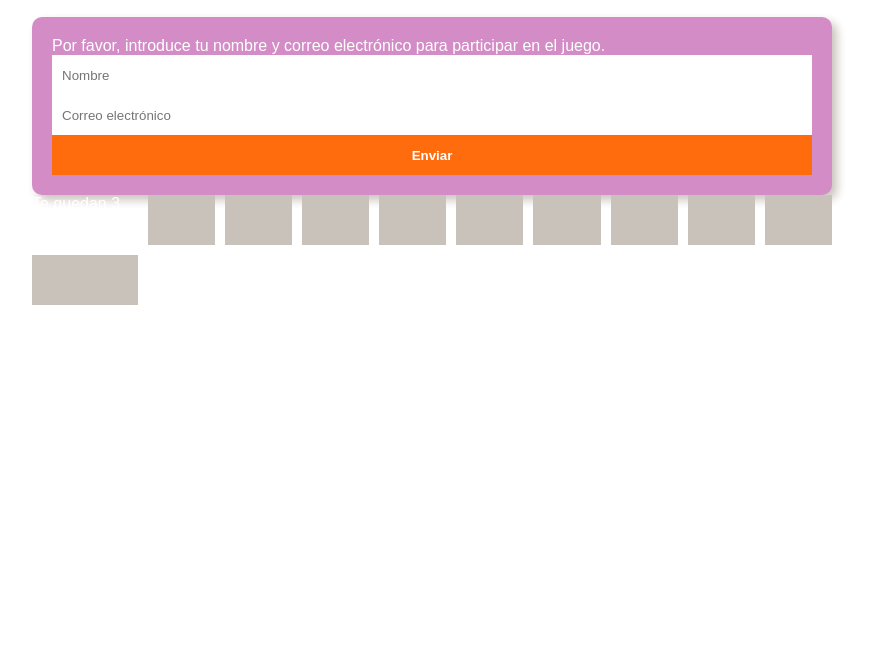
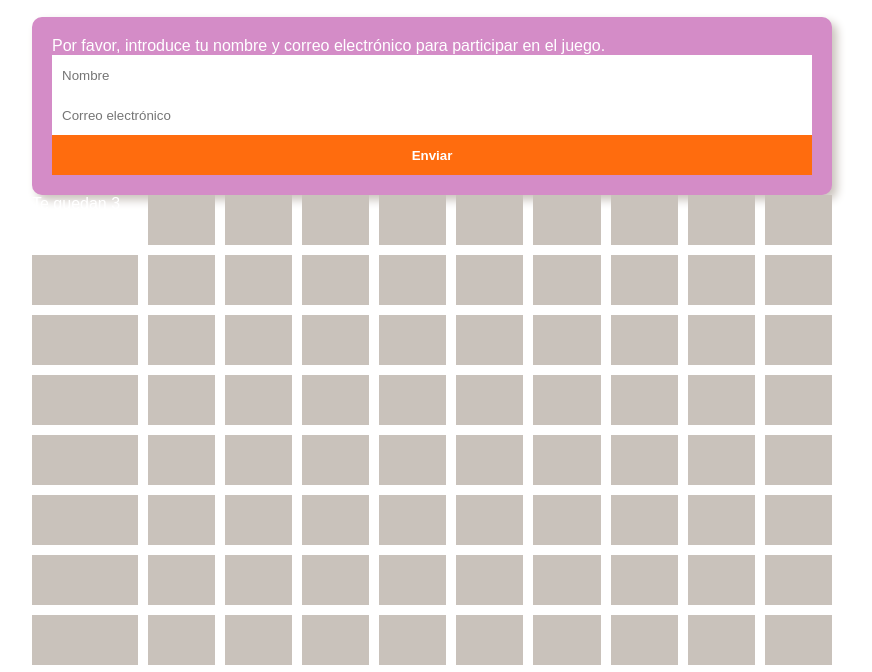
Before and after one commit to amp0410/intento-7, a plain HTML site: page index.html in a window 1280 px wide. Shown: the part 116-788 px from the top of the page, without its empty margins (208-1080 px from the left). Drawn offline with Linux system fonts and the light colour scheme.

Commit message:
Update index.html

```diff
--- a/index.html
+++ b/index.html
@@ -33,6 +33,115 @@
     </div>
     <div class="grid" hidden>
       <p id="counter">Te quedan 3 oportunidades.</p>
+
+      <div class="row">
+        <div class="cell"></div>
+        <div class="cell"></div>
+        <div class="cell"></div>
+        <div class="cell"></div>
+        <div class="cell"></div>
+        <div class="cell"></div>
+        <div class="cell"></div>
+        <div class="cell"></div>
+        <div class="cell"></div>
+        <div class="cell"></div>
+      </div>
+      <div class="row">
+        <div class="cell"></div>
+        <div class="cell"></div>
+        <div class="cell"></div>
+        <div class="cell"></div>
+        <div class="cell"></div>
+        <div class="cell"></div>
+        <div class="cell"></div>
+        <div class="cell"></div>
+        <div class="cell"></div>
+        <div class="cell"></div>
+      </div>
+      <div class="row">
+        <div class="cell"></div>
+        <div class="cell"></div>
+        <div class="cell"></div>
+        <div class="cell"></div>
+        <div class="cell"></div>
+        <div class="cell"></div>
+        <div class="cell"></div>
+        <div class="cell"></div>
+        <div class="cell"></div>
+        <div class="cell"></div>
+      </div>
+      <div class="row">
+        <div class="cell"></div>
+        <div class="cell"></div>
+        <div class="cell"></div>
+        <div class="cell"></div>
+        <div class="cell"></div>
+        <div class="cell"></div>
+        <div class="cell"></div>
+        <div class="cell"></div>
+        <div class="cell"></div>
+        <div class="cell"></div>
+      </div>
+      <div class="row">
+        <div class="cell"></div>
+        <div class="cell"></div>
+        <div class="cell"></div>
+        <div class="cell"></div>
+        <div class="cell"></div>
+        <div class="cell"></div>
+        <div class="cell"></div>
+        <div class="cell"></div>
+        <div class="cell"></div>
+        <div class="cell"></div>
+      </div>
+      <div class="row">
+        <div class="cell"></div>
+        <div class="cell"></div>
+        <div class="cell"></div>
+        <div class="cell"></div>
+        <div class="cell"></div>
+        <div class="cell"></div>
+        <div class="cell"></div>
+        <div class="cell"></div>
+        <div class="cell"></div>
+        <div class="cell"></div>
+      </div>
+      <div class="row">
+        <div class="cell"></div>
+        <div class="cell"></div>
+        <div class="cell"></div>
+        <div class="cell"></div>
+        <div class="cell"></div>
+        <div class="cell"></div>
+        <div class="cell"></div>
+        <div class="cell"></div>
+        <div class="cell"></div>
+        <div class="cell"></div>
+      </div>
+      <div class="row">
+        <div class="cell"></div>
+        <div class="cell"></div>
+        <div class="cell"></div>
+        <div class="cell"></div>
+        <div class="cell"></div>
+        <div class="cell"></div>
+        <div class="cell"></div>
+        <div class="cell"></div>
+        <div class="cell"></div>
+        <div class="cell"></div>
+      </div>
+      <div class="row">
+        <div class="cell"></div>
+        <div class="cell"></div>
+        <div class="cell"></div>
+        <div class="cell"></div>
+        <div class="cell"></div>
+        <div class="cell"></div>
+        <div class="cell"></div>
+        <div class="cell"></div>
+        <div class="cell"></div>
+        <div class="cell"></div>
+      </div>
       <div class="row">
         <div class="cell"></div>
         <div class="cell"></div>
```
